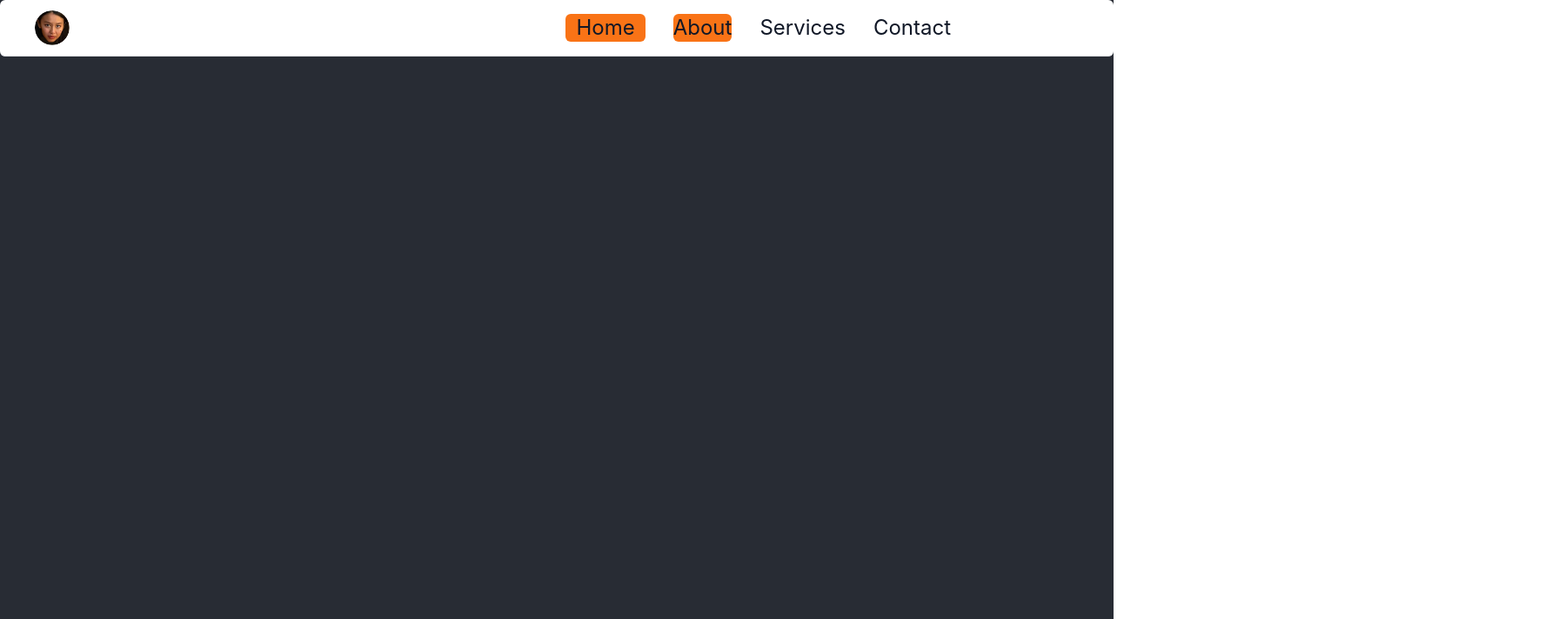
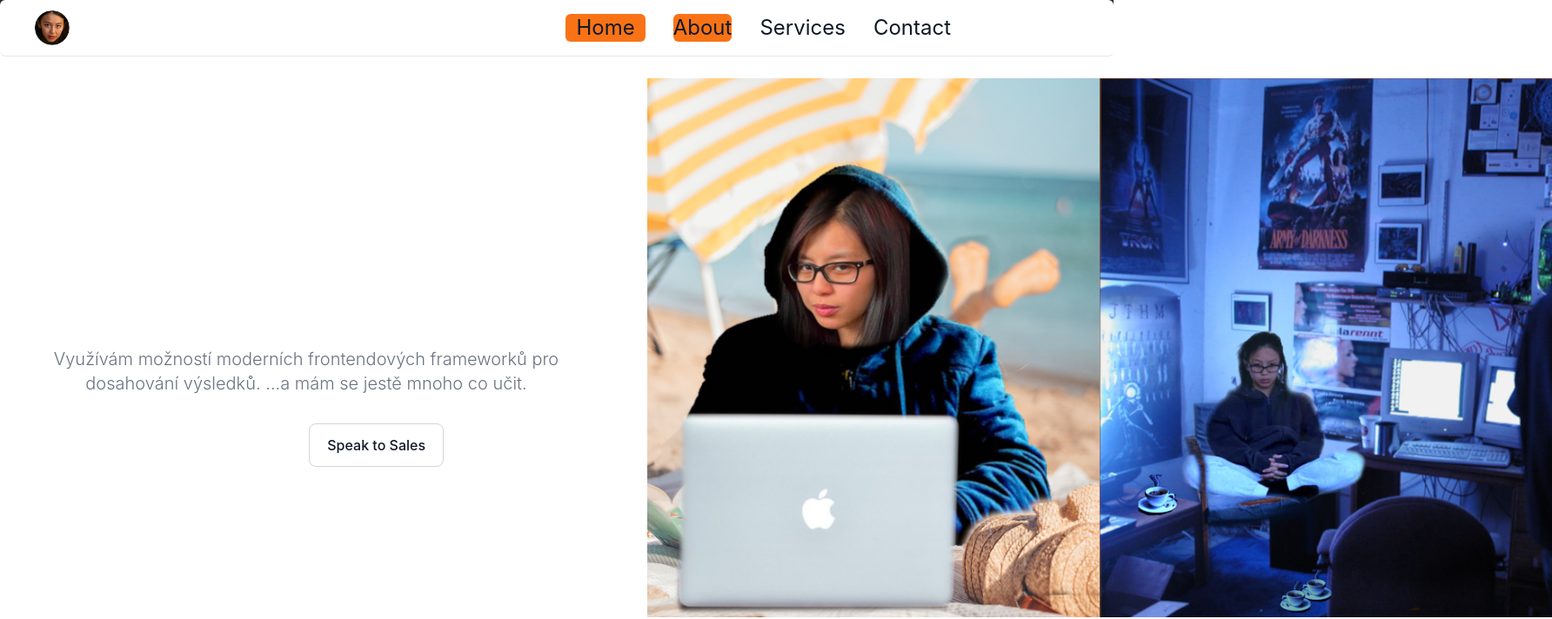
Before and after one commit to Thaotic-good/Thaotic-good.github.io, a React (Create React App) app: page / in a window 1280 px wide. Shown: the top 712 px of the page at 87% size, 1784 px wide, since content can reach past the window. Built offline with nearby package versions, Linux system fonts and the light colour scheme.

Commit message:
Hero section init

```diff
--- a/src/App.tsx
+++ b/src/App.tsx
@@ -1,12 +1,17 @@
+/*PERSONAL PAGE COMPONENTS:
+* 1. NavigationBar
+* 2. HeroSection= */
 import React from "react";
 import './App.css';
 import NavigationBar from "./NavigationBar";
+import HeroSection from "./HeroSection";
 
 function App() {
   return (
     <div className="App">
       <header className="App-header">
           <NavigationBar/>
+          <HeroSection/>
       </header>
         <main></main>
         <footer></footer>
--- /dev/null
+++ b/src/HeroSection.tsx
@@ -0,0 +1,44 @@
+/*"Turning Ideas into Interactive Realities" - Problem-Solving
+* Harnessing the Power of Modern Frontend Frameworks to Deliver Results
+* needs to be a grid*/
+import React from "react";
+import expectations from "./img/expectationsFinal.jpg"
+import reality from "./img/reality.jpg"
+function HeroSection(){
+    return (
+        <>
+            <section className="bg-white dark:bg-gray-900">
+                <div className="grid max-w-screen-xl px-4 py-8 mx-auto lg:gap-8 xl:gap-0 lg:py-16 lg:grid-cols-12">
+                    <div className="mr-auto place-self-center lg:col-span-7">
+                        <h1 className="max-w-2xl mb-4 text-4xl font-extrabold tracking-tight leading-none md:text-5xl xl:text-6xl dark:text-white">
+                            Zhmotňování nápadů v interaktivní realitu</h1>
+                        <p className="max-w-2xl mb-6 font-light text-gray-500 lg:mb-8 md:text-lg lg:text-xl dark:text-gray-400">
+                            Využívám možností moderních frontendových frameworků pro dosahování výsledků.
+                        ...a mám se jestě mnoho co učit.</p>
+                        <a href="#"
+                           className="inline-flex items-center justify-center px-5 py-3 mr-3 text-base font-medium text-center text-white rounded-lg bg-primary-700 hover:bg-primary-800 focus:ring-4 focus:ring-primary-300 dark:focus:ring-primary-900">
+                            Get started
+                            <svg className="w-5 h-5 ml-2 -mr-1" fill="currentColor" viewBox="0 0 20 20"
+                                 xmlns="http://www.w3.org/2000/svg">
+                                <path fillRule="evenodd"
+                                      d="M10.293 3.293a1 1 0 011.414 0l6 6a1 1 0 010 1.414l-6 6a1 1 0 01-1.414-1.414L14.586 11H3a1 1 0 110-2h11.586l-4.293-4.293a1 1 0 010-1.414z"
+                                      clipRule="evenodd"></path>
+                            </svg>
+                        </a>
+                        <a href="#"
+                           className="inline-flex items-center justify-center px-5 py-3 text-base font-medium text-center text-gray-900 border border-gray-300 rounded-lg hover:bg-gray-100 focus:ring-4 focus:ring-gray-100 dark:text-white dark:border-gray-700 dark:hover:bg-gray-700 dark:focus:ring-gray-800">
+                            Speak to Sales
+                        </a>
+                    </div>
+                    <div className="hidden static lg:mt-0 lg:col-span-5 lg:flex">
+                        <img className="hover:opacity-0 z-5" src={expectations}
+                             alt="mockup"/>
+                        <img className="z-1" src={reality}
+                             alt="mockup"/>
+                    </div>
+                </div>
+            </section>
+        </>
+    )
+}
+export default HeroSection
--- a/src/NavigationBar.tsx
+++ b/src/NavigationBar.tsx
@@ -1,15 +1,3 @@
-/*Initial Setup: The project needs to be set up with TypeScript. This usually involves:
-Installing TypeScript and type definitions for React (npm install typescript @types/react @types/react-dom).
-Adding a tsconfig.json file to specify TypeScript compiler options.
-Ensuring that your build tool (e.g., Webpack used by create-react-app) is configured to use TypeScript, which is handled automatically if you use create-react-app with the TypeScript template.
-Write the Component: You create a React component in a .ts or .tsx file. This involves:
-Using TypeScript syntax for type annotations.
-Potentially defining interfaces or types for props and state to enforce type safety.
-Import the Component: Similar to JavaScript, you import this component into your App.tsx (previously App.js). TypeScript will check imports for type correctness.
-Running the App: You run npm start, which does more than in the JavaScript setup:
-Type Checking: TypeScript compiler checks your code for type errors. This happens before the app runs. If there are type errors, TypeScript will report them, and you’ll need to fix these issues to proceed.
-Compilation: The TypeScript compiler (tsc) transpiles TypeScript files into JavaScript. This is necessary because browsers cannot execute TypeScript directly. The transpiled code includes the compiled JavaScript from your .ts or .tsx files.
-Bundling and Serving: Similar to the JavaScript workflow, the bundled files are served by the development server.*/
 import React, {useState} from "react"
 import logo from "./img/Thaotic-good-logo.jpg"
 
@@ -24,13 +12,11 @@
 * aria-current="page" = used for highlighting the current link that we are on in a set of links
 * sm:ml-6 = margin-left
 * sm:block = makes element visible on screens with breakpoints larger than sm
-* sr-only = hides element visually but not from screen readers
-*
-* */
-function NavigationBar() {
-    const [showMenu, setShowMenu] = useState(false)
+* sr-only = hides element visually but not from screen readers */
+function NavigationBar():React.JSX.Element {
+    const [showMenu, setShowMenu] = useState<boolean>(false)
 
-    const handleClick= ()=> {
+    const handleClick= ():void => {
         setShowMenu(!showMenu)
         console.log(showMenu)
     }
```
Also changed, not shown: src/img/expectationsFinal.jpg (added), src/img/reality.jpg (added).
